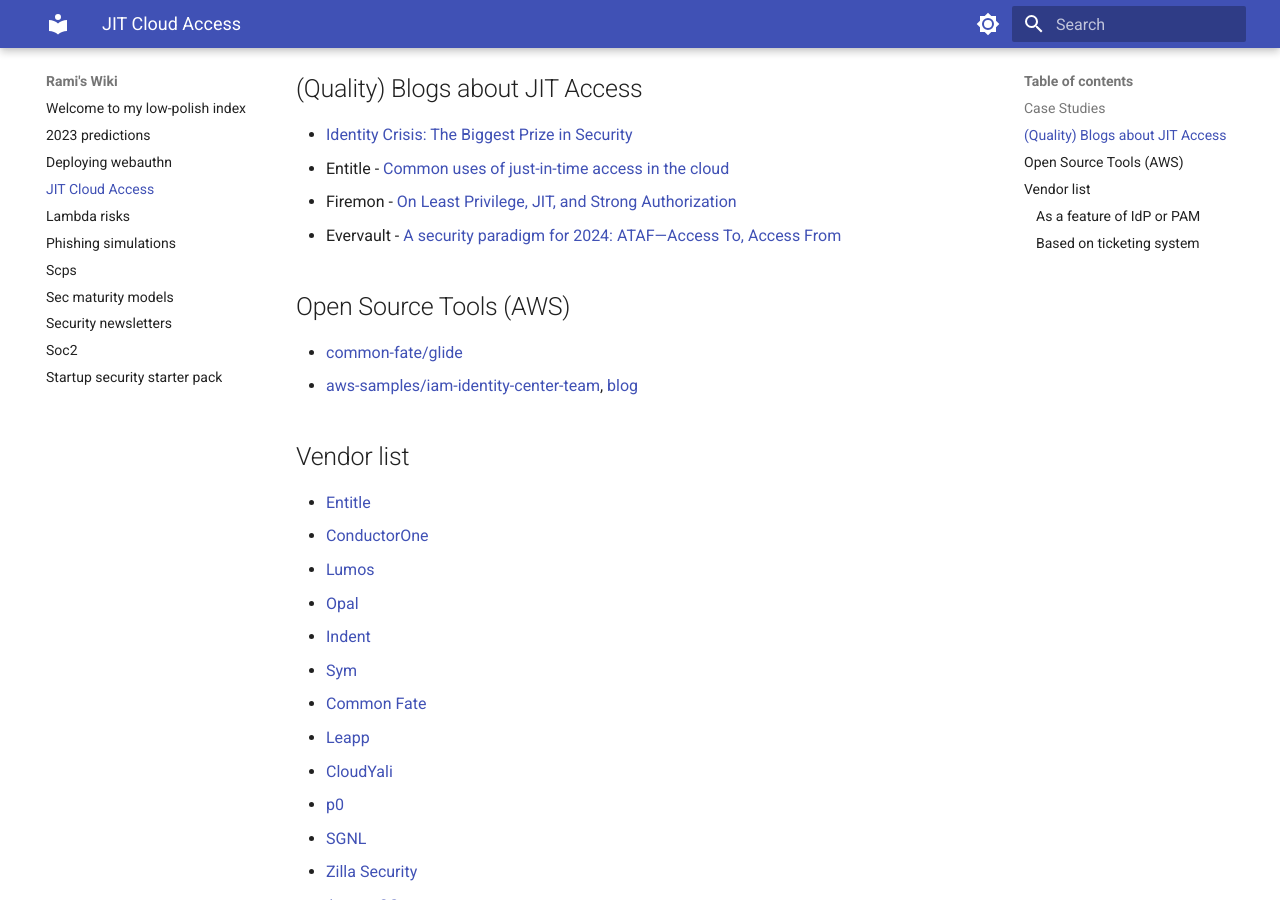
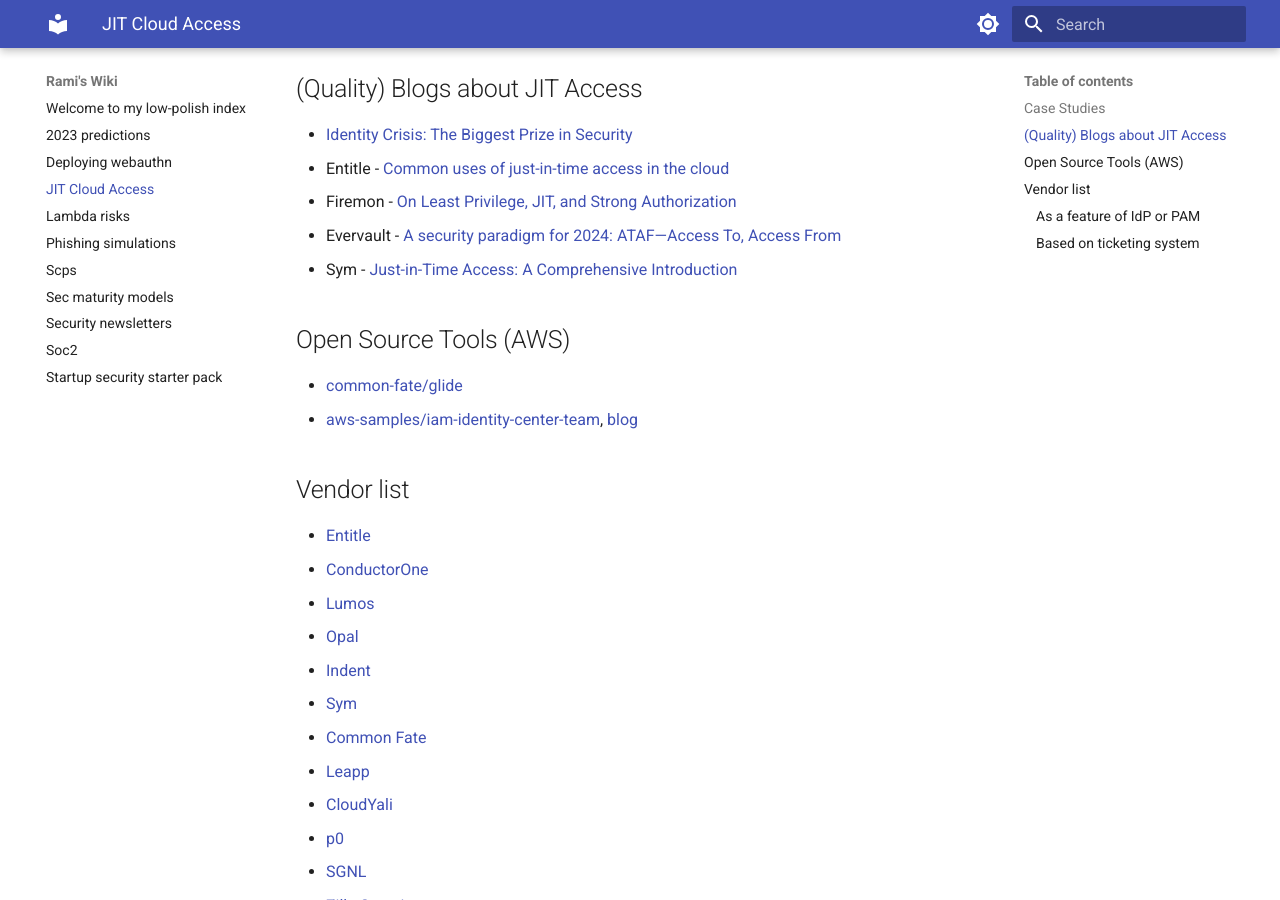
Before and after one commit to ramimac/wiki, an MkDocs documentation site: the page built from docs/jit-cloud-access.md, in a window 1280 px wide and 900 px high, scrolled down 1495 px. Built offline with MkDocs 1.6.1 and Material for MkDocs 9.7.7, drawn with Linux system fonts in a browser that asks for light colours.

Commit message:
Fixes #35: Sym JIT

```diff
--- a/docs/jit-cloud-access.md
+++ b/docs/jit-cloud-access.md
@@ -32,6 +32,7 @@
 * Entitle - [Common uses of just-in-time access in the cloud](https://www.entitle.io/resource/just-in-time-use-cases)
 * Firemon - [On Least Privilege, JIT, and Strong Authorization](https://defense.firemon.cloud/on-least-privilege-jit-and-strong-authorization/)
 * Evervault - [A security paradigm for 2024: ATAF—Access To, Access From](https://evervault.com/blog/security-paradigm-access-to-access-from?ref=hn)
+* Sym - [Just-in-Time Access: A Comprehensive Introduction](https://blog.symops.com/post/just-in-time-access-comprehensive-introduction)
 
 
 ## Open Source Tools (AWS)
```
